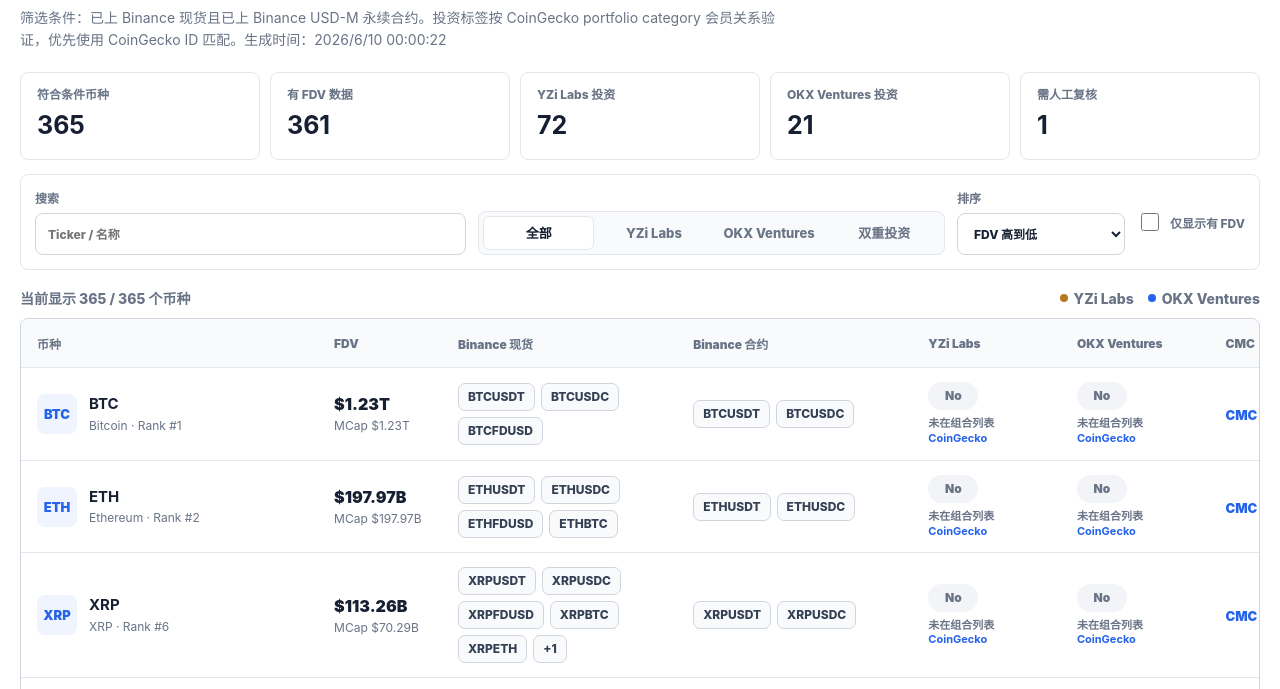
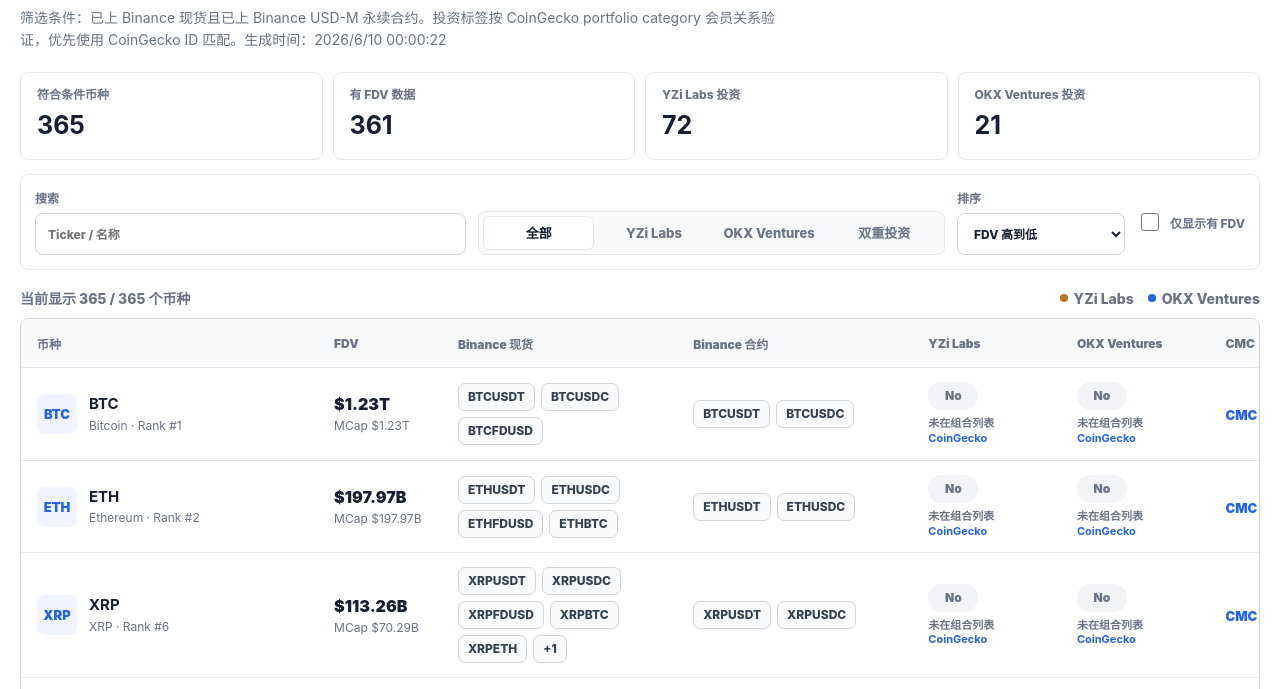
Before and after one commit to 0xTrunix/Binance-or-OKX-Investment-Index, a website: page index.html in a window 1280 px wide. Shown: the part 91-780 px from the top of the page. Drawn offline with Linux system fonts and the light colour scheme.

Commit message:
Remove manual review metric

```diff
--- a/app.js
+++ b/app.js
@@ -33,7 +33,6 @@ function renderMetrics(data) {
     metric("有 FDV 数据", data.counts.withFdv),
     metric("YZi Labs 投资", data.counts.yziLabs),
     metric("OKX Ventures 投资", data.counts.okxVentures),
-    metric("需人工复核", data.counts.needsInvestmentReview || 0),
   ].join("");
 
   const time = new Date(data.generatedAt).toLocaleString("zh-CN", {
--- a/styles.css
+++ b/styles.css
@@ -88,7 +88,7 @@ h1 {
 
 .metrics {
   display: grid;
-  grid-template-columns: repeat(5, minmax(0, 1fr));
+  grid-template-columns: repeat(4, minmax(0, 1fr));
   gap: 10px;
   margin-bottom: 14px;
 }
```
